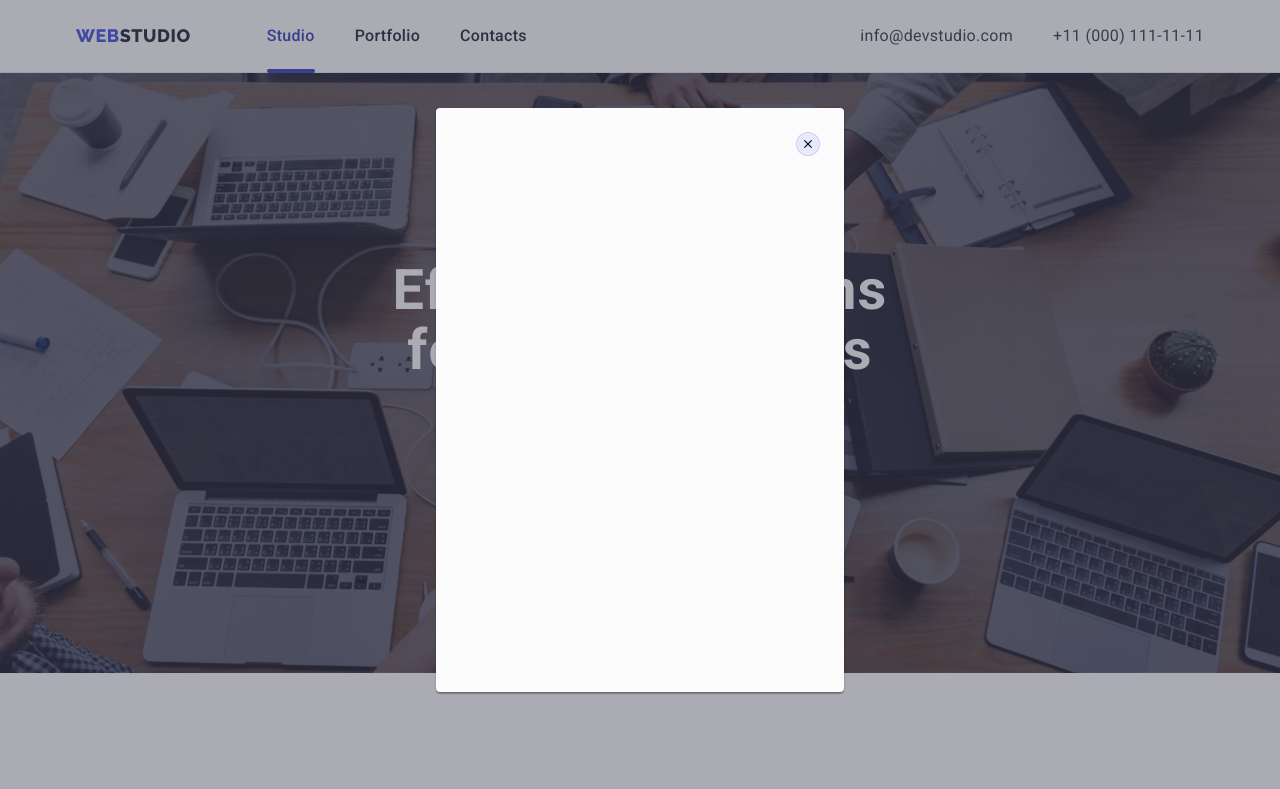
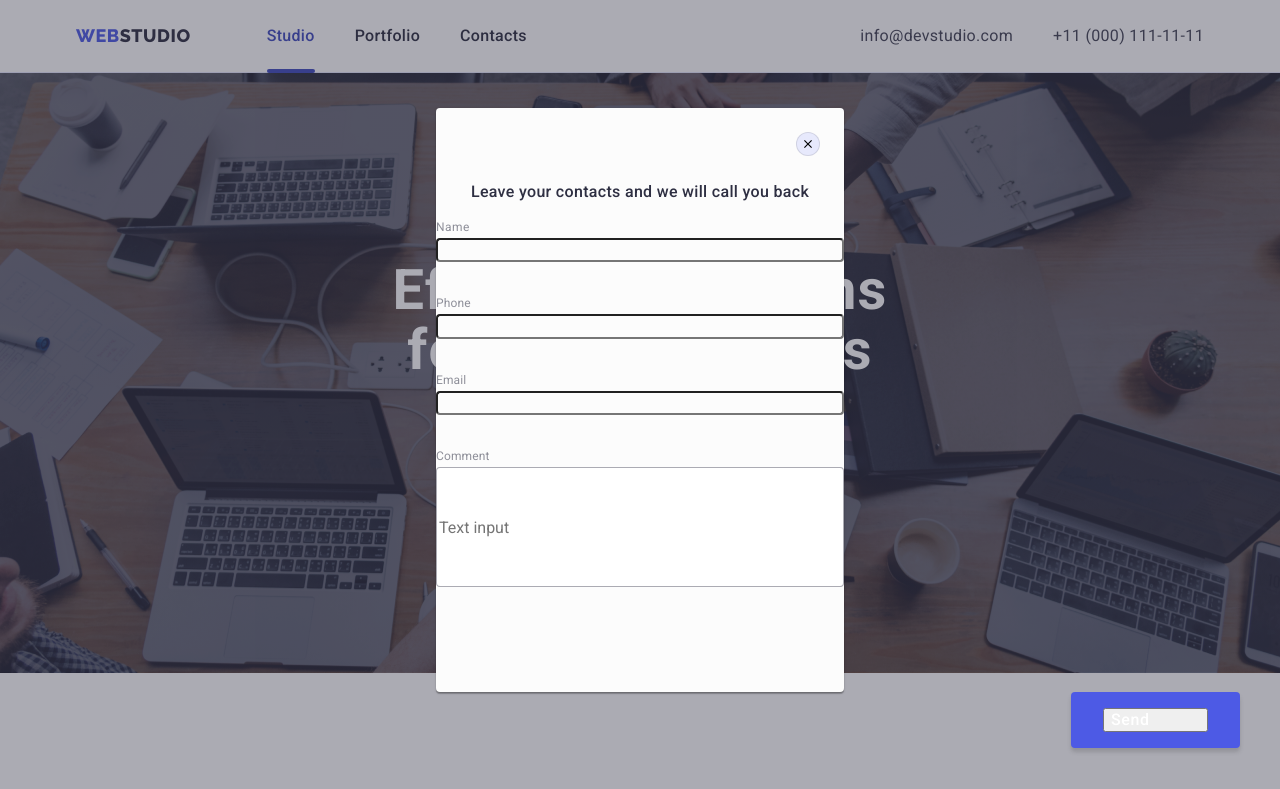
Before and after one commit to Vlad3039/goit-markup-hw-06, a plain HTML site: page index.html in a window 1280 px wide. Both pictures are taken after a click on the button "Order Service". Shown: the top 789 px of the page. Drawn offline with nearby package versions, Linux system fonts and the light colour scheme.

Commit message:
модальне вікно

```diff
--- a/css/styles.css
+++ b/css/styles.css
@@ -738,3 +738,126 @@ color: #404BBF
   opacity: 0;
   pointer-events: none;
 }
+
+.modal-text{
+  font-weight: 500;
+font-size: 16px;
+line-height: 1.5;
+text-align: center;
+letter-spacing: 0.02em;
+color: #2E2F42;
+margin-top:72px ;
+}
+
+.modal-input{
+width: 100%;
+left: 0;
+top: 80px;
+background: #FCFCFC;
+border-radius: 4px;
+margin-bottom: 26px;
+}
+
+.modal-input-text{
+  width: 100%;
+  height: 120px;
+left: 0px;
+top: 216px;
+border: 1px solid rgba(46, 47, 66, 0.4);
+border-radius: 4px;
+}
+
+.button-text{
+  position: absolute;
+  width: 105px;
+  height: 24px;
+  font-family: 'Roboto';
+  font-weight: 500;
+  font-size: 16px;
+  line-height: 1.5;
+  display: flex;
+  align-items: center;
+  text-align: center;
+  letter-spacing: 0.04em;
+  color: #FFFFFF;
+  flex: none;
+  order: 0;
+  flex-grow: 0;
+}
+
+.span-form{
+  display: block;
+  margin-top:16px;
+  margin-bottom: 4px;
+  font-family: 'Roboto';
+  font-size: 12px;
+  line-height: 1.17;
+  letter-spacing: 0.04em;
+  color: #8E8F99;
+
+}
+
+.lable-span{
+  display: block;
+  margin-top: 8px;
+  margin-bottom: 4px;
+  width: 54px;
+height: 14px;
+left: 0px;
+top: 198px;
+
+font-family: 'Roboto';
+font-size: 12px;
+line-height: 1.17;
+letter-spacing: 0.01em;
+color: #8E8F99;
+}
+
+.lable-phone{
+  display: block;
+  margin-top: 8px;
+  margin-bottom: 4px;
+  width: 58px;
+  height: 14px;
+  left: 0px;
+  top: 66px;
+  font-family: 'Roboto';
+  font-weight: 400;
+  font-size: 12px;
+  line-height: 1.17;
+  letter-spacing: 0.01em;
+  color: #8E8F99;
+}
+
+.lable-email{
+  display: block;
+  margin-top: 8px;
+  margin-bottom: 4px;
+  width: 41px;
+height: 14px;
+left: 0px;
+top: 132px;
+
+font-family: 'Roboto';
+font-size: 12px;
+line-height: 1.17;
+letter-spacing: 0.01em;
+color: #8E8F99;
+}
+
+.box-button{
+  display: flex;
+position: relative;
+flex-direction: row;
+align-items: flex-start;
+padding: 16px 32px;
+gap: 10px;
+position: absolute;
+width: 169px;
+height: 56px;
+left: 635px;
+top: 584px;
+background: #4D5AE5;
+box-shadow: 0px 4px 4px rgba(0, 0, 0, 0.15);
+border-radius: 4px;
+}
--- a/index.html
+++ b/index.html
@@ -369,6 +369,28 @@
             <use href="./images/icons.svg#icon-logo87"></use>
           </svg>
         </button>
+        <p class="modal-text">Leave your contacts and we will call you back</p>
+        <form class="modal-form">
+          <label>
+            <span class="span-form">Name</span>
+          <input type="text" class="modal-input">
+        </label>
+            <label>
+              <span class="lable-phone">Phone</span>
+          <input type="text" class="modal-input">
+        </label>
+          <label>
+            <span class="lable-email">Email</span>
+          <input type="text" class="modal-input">
+        </label>
+          <label>
+            <span class="lable-span">Comment</span>
+          <input type="text" class="modal-input-text" placeholder="Text input">
+        </label>
+        <div class="box-button">
+          <button type="submit" class="button-text">Send</button>
+        </div>
+        </form>
       </div>
     </div>
 
```
